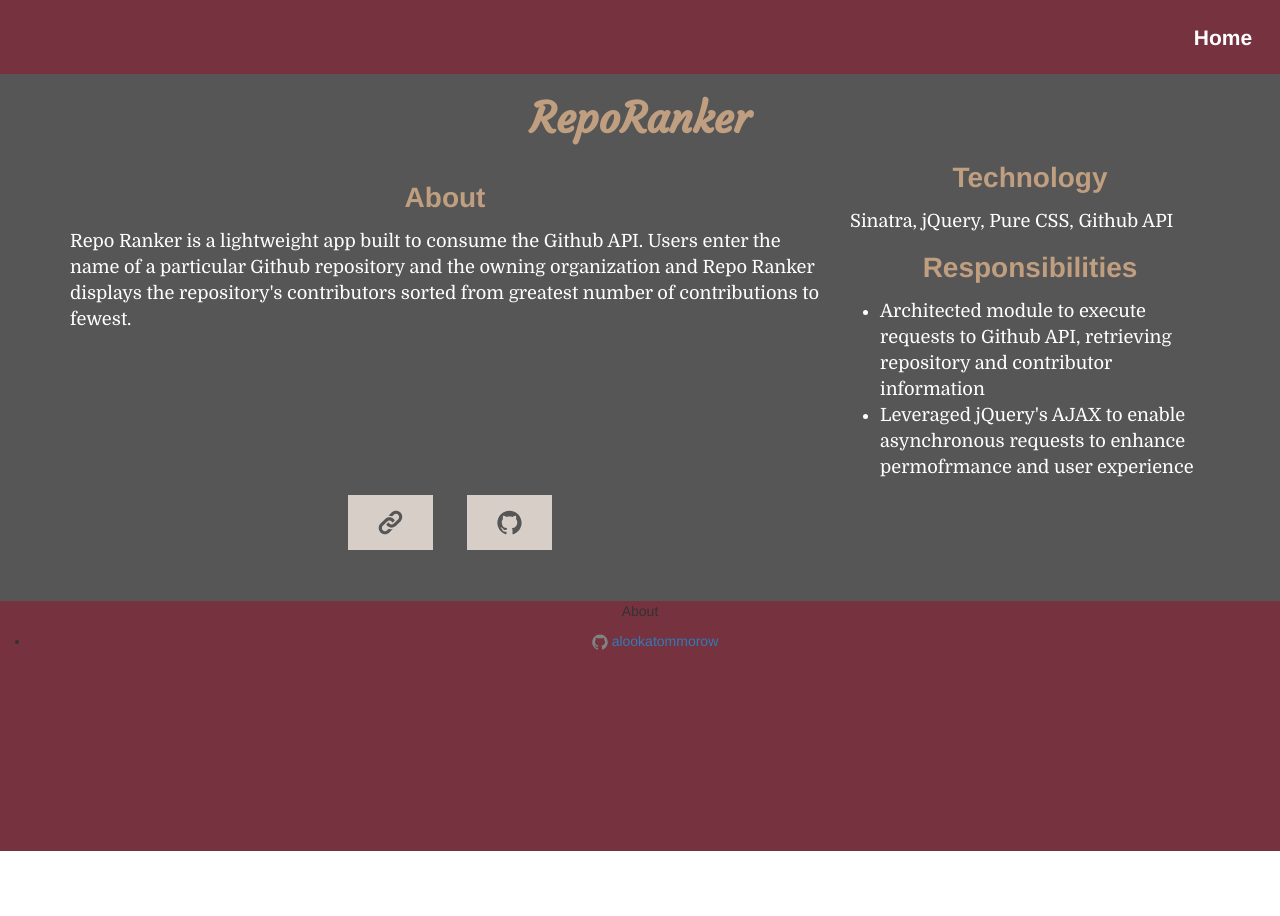
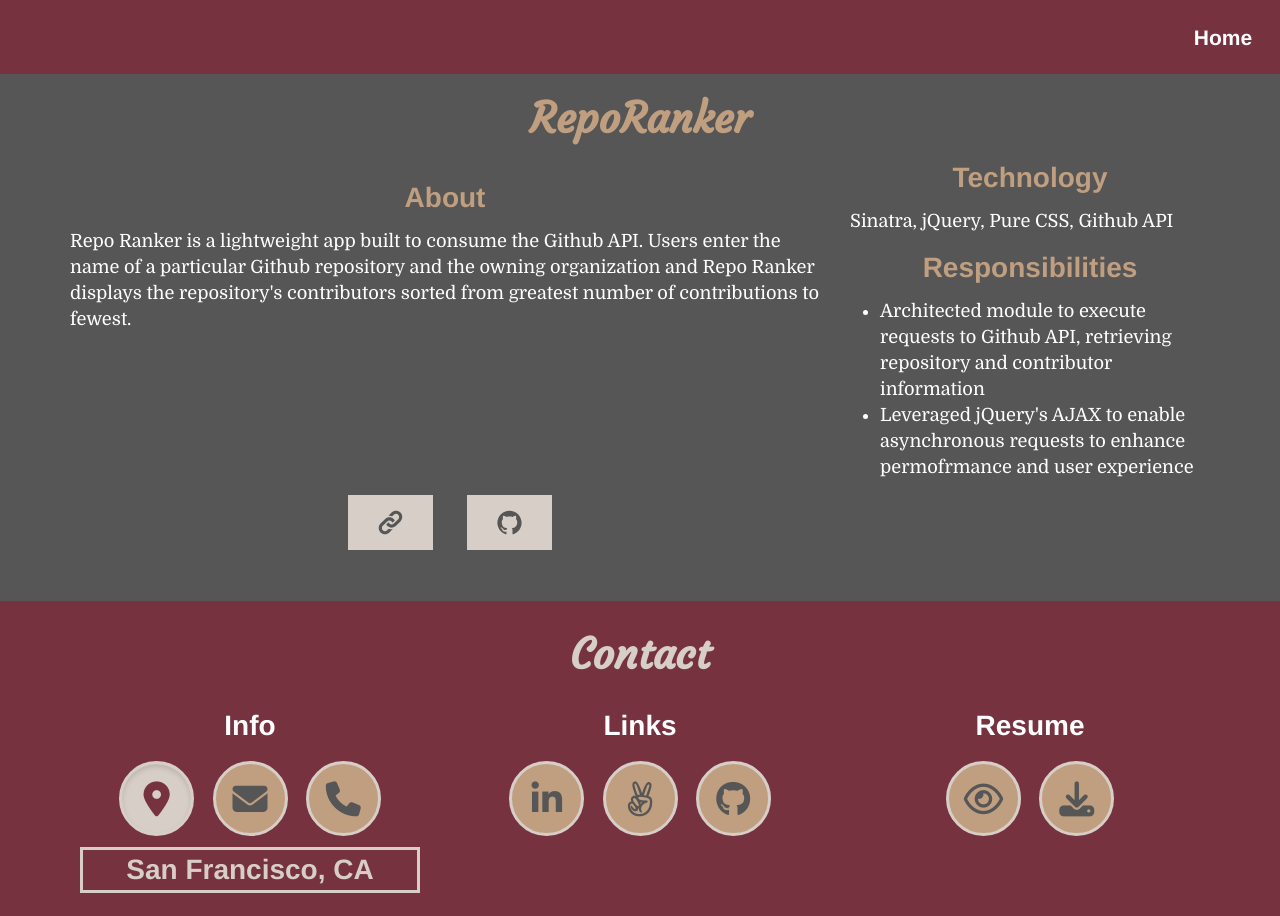
Before and after one commit to alookatommorow/alookatommorow.github.io, a Jekyll site: the page built from _portfolio/repo-ranker.html, in a window 1280 px wide. Built offline with Jekyll 4.4.1, drawn with Linux system fonts in a browser that asks for light colours; nearby versions of some CDN libraries.

Commit message:
add contact

```diff
--- a/_includes/footer.html
+++ b/_includes/footer.html
@@ -1,19 +1,36 @@
 <div id="contact">
-  <p class="header-text">
-    About
-  </p>
+  <div class="container">
+    <div class="header">
+      <p>Contact</p>
+    </div>
+    <div class="row">
+      <div class="col-lg-4 sub-section">
+        <div class="info">
+          <p >Info</p>
+          <a href="#contact" class="btn contact-info-btn active" data-text="San Francisco, CA"><i class="fa fa-map-marker" aria-hidden="true"></i></a>
+          <a href="#contact" class="btn contact-info-btn" data-text="<a href='mailto:hessjohnt@gmail.com'>hessjohnt@gmail.com</a>"><i class="fa fa-envelope" aria-hidden="true"></i></a>
+          <a href="#contact" class="btn contact-info-btn" data-text="(805) 272-5632"><i class="fa fa-phone" aria-hidden="true"></i></a>
+        </div>
+        <p class="info-display">San Francisco, CA</p>
+      </div>
+      <div class="col-lg-4 sub-section">
+        <div class="resume">
+          <p >Links</p>
+          <a href="https://linkedin.com/in/hessjohnt" class="btn"><i class="fa fa-linkedin" aria-hidden="true"></i></a>
+          <a href="https://angel.co/john-hess-1" class="btn">
+          <i class="fa fa-angellist" aria-hidden="true"></i></a>
+          <a href="https://github.com/alookatommorow" class="btn">
+          <i class="fa fa-github" aria-hidden="true"></i></a>
+        </div>
+      </div>
+      <div class="col-lg-4 sub-section">
+        <div class="resume">
+          <p>Resume</p>
+          <a href="/resume.pdf" class="btn"><i class="fa fa-eye" aria-hidden="true"></i></a>
 
-  <ul class="social-media-list">
-    {% if site.github_username %}
-    <li>
-      {% include icons/icon-github.html username=site.github_username %}
-    </li>
-    {% endif %}
-
-    {% if site.twitter_username %}
-    <li>
-      {% include icons/icon-twitter.html username=site.twitter_username %}
-    </li>
-    {% endif %}
-  </ul>
+          <a href="/resume.pdf" class="btn"><i class="fa fa-download" aria-hidden="true"></i></a>
+        </div>
+      </div>
+    </div>
+  </div>
 </div>
--- a/_includes/head.html
+++ b/_includes/head.html
@@ -10,6 +10,7 @@
   <link rel="stylesheet" href="https://cdnjs.cloudflare.com/ajax/libs/animate.css/3.5.1/animate.min.css">
   <link rel="canonical" href="{{ page.url | replace:'index.html','' | prepend: site.baseurl | prepend: site.url }}">
   <link rel="alternate" type="application/rss+xml" title="{{ site.title }}" href="{{ "/feed.xml" | prepend: site.baseurl | prepend: site.url }}">
+  <script src="https://use.fontawesome.com/d04f059eb8.js"></script>
   <script src="https://ajax.googleapis.com/ajax/libs/jquery/2.2.2/jquery.min.js"></script>
   <script src="/assets/javascripts/nuts.js"></script>
   <!-- Latest compiled and minified CSS -->
--- a/assets/javascripts/nuts.js
+++ b/assets/javascripts/nuts.js
@@ -44,6 +44,13 @@ $(document).ready(function() {
     smoothScroll(this);
     return false;
   });
+
+  $(".contact-info-btn").click(function() {
+    $(this).siblings().removeClass("active");
+    $(this).addClass("active");
+    $(".info-display").replaceWith("<p class='info-display'>"+$(this).data().text+"</p>");
+  });
+
 
   // $('#about').mouseover(function() {
   //   $(this).addClass('animated bounceOutLeft');
--- a/assets/sass/_footer.scss
+++ b/assets/sass/_footer.scss
@@ -3,7 +3,63 @@
   min-height: 250px;
   text-align: center;
 
-  .header-text {
+  .header {
+    margin: 2% 0;
+    font-weight: bold;
+    font-family: 'Courgette', sans-serif;
+    font-size: 3em;
+    color: $grain;
+  }
 
+  .sub-section {
+    margin-bottom: 2%;
+
+    a.btn {
+      width: 75px;
+      height: 75px;
+      border-radius: 100%;
+      background-color: $tan;
+      text-align: center;
+      font-size: 35px;
+      line-height: 60px;
+      color: $chalkboard;
+      margin: 0 2%;
+      border: 3px solid $grain;
+
+      &:hover {
+        background-color: $grain;
+        color: $oxblood;
+      }
+    }
+
+    a.btn.active {
+      background-color: $grain;
+      color: $oxblood;
+    }
+
+    p {
+      font-size: 2em;
+      color: white;
+      margin-bottom: 4%;
+      font-weight: bold;
+    }
+
+    .info {
+      margin-bottom: 3%;
+
+
+    }
+
+    .info-display {
+      margin: 0 auto;
+      width: 340px;
+      border: 3px solid $grain;
+      color: $grain;
+    }
+
+    a {
+      text-decoration: none;
+      color: $grain;
+    }
   }
 }
--- a/assets/sass/_index.scss
+++ b/assets/sass/_index.scss
@@ -31,4 +31,19 @@
     border-radius: 50%;
     height: 40px;
   }
+
+  @include media-query($bootstrap-xs) {
+    // background-position: center -200px;
+
+    .name {
+      top: 130px;
+      font-size: 5em;
+      font-weight: bold;
+    }
+
+    .dev {
+      top: 250px;
+      font-size: 1em;
+    }
+  }
 }
--- a/assets/sass/_layout.scss
+++ b/assets/sass/_layout.scss
@@ -34,8 +34,6 @@
     display: block;
     font-size: 24px;
 }
-
-
 
 /**
  * Posts
```
Also changed, not shown: 1 other file.
